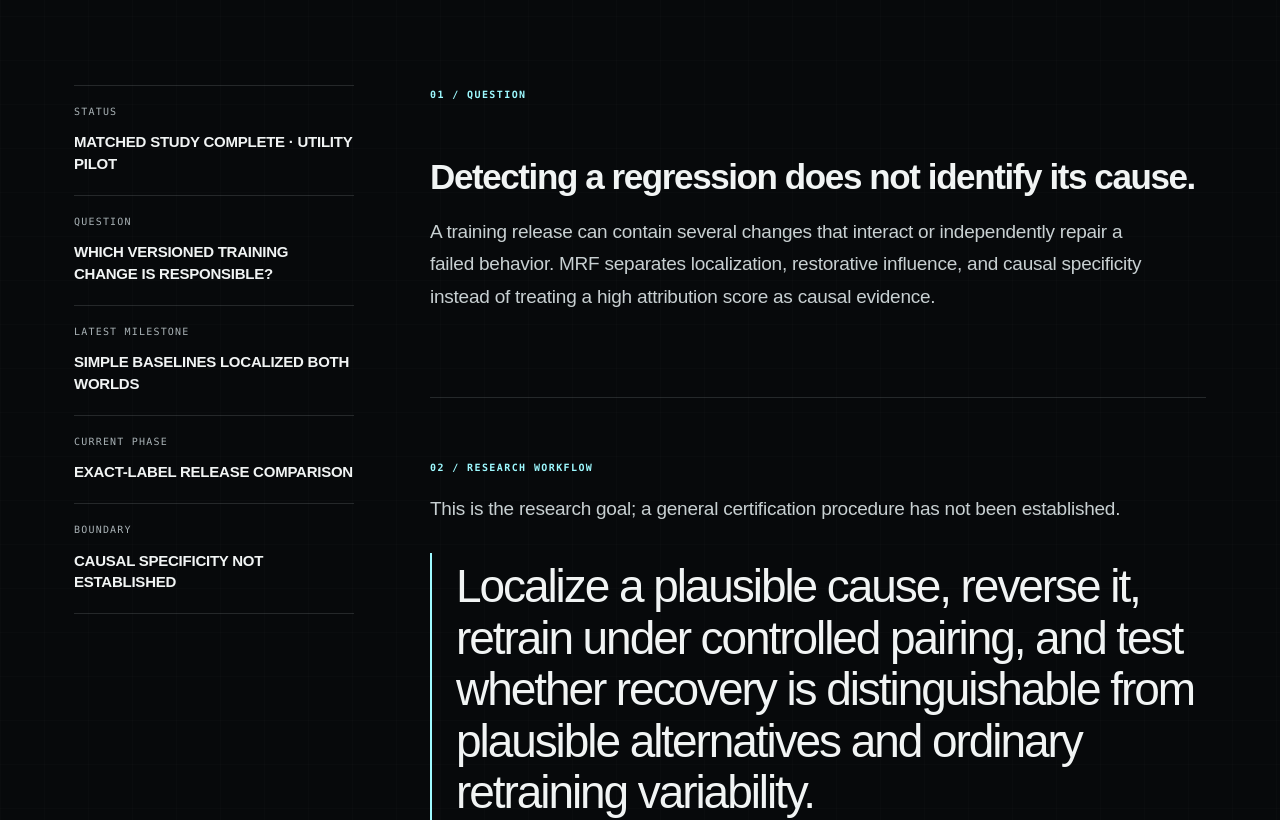
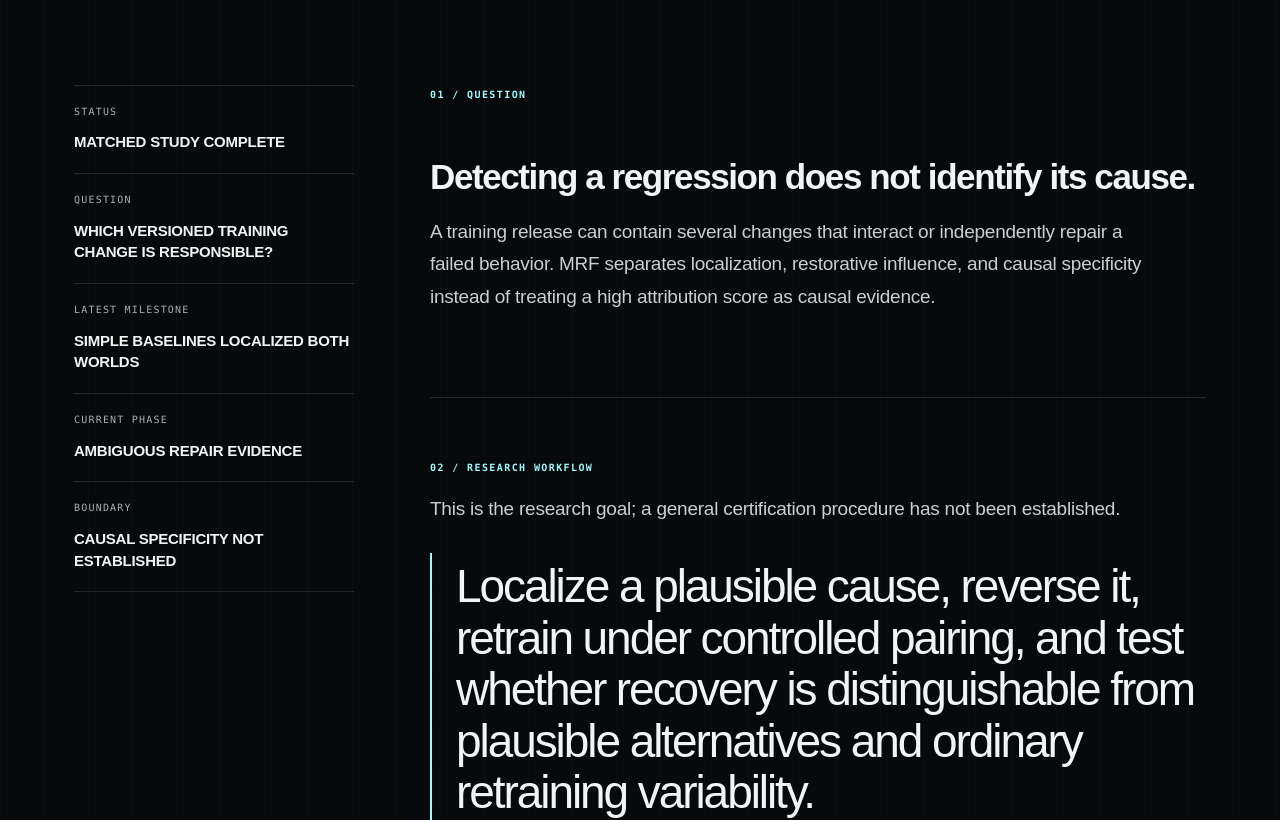
Before and after one commit to Kushrishi/kushrishi.com, a Next.js app: page /research/model-regression-forensics in a window 1280 px wide. Shown: the part 600-1420 px from the top of the page. Built offline with nearby package versions, Linux system fonts and the light colour scheme.

Commit message:
Clarify research narrative

```diff
--- a/app/research/model-regression-forensics/page.tsx
+++ b/app/research/model-regression-forensics/page.tsx
@@ -49,10 +49,10 @@ export default function ResearchPage() {
 
       <section className="research-body">
         <aside className="research-sidebar">
-          <div><span>STATUS</span><strong>MATCHED STUDY COMPLETE · UTILITY PILOT</strong></div>
+          <div><span>STATUS</span><strong>MATCHED STUDY COMPLETE</strong></div>
           <div><span>QUESTION</span><strong>WHICH VERSIONED TRAINING CHANGE IS RESPONSIBLE?</strong></div>
           <div><span>LATEST MILESTONE</span><strong>SIMPLE BASELINES LOCALIZED BOTH WORLDS</strong></div>
-          <div><span>CURRENT PHASE</span><strong>EXACT-LABEL RELEASE COMPARISON</strong></div>
+          <div><span>CURRENT PHASE</span><strong>AMBIGUOUS REPAIR EVIDENCE</strong></div>
           <div><span>BOUNDARY</span><strong>CAUSAL SPECIFICITY NOT ESTABLISHED</strong></div>
         </aside>
 
@@ -143,8 +143,7 @@ export default function ResearchPage() {
               The model-based methods added no top-1 benefit over the simple baselines in this
               design. This is descriptive development evidence from two constructed worlds.
               Known target labels and disjoint candidate label pairs still provide a semantic shortcut.
-              M5 is held pending a focused review of whether causal certification still offers a
-              useful contribution. The benchmark and negative evidence are preserved.
+              The next study asks whether multiple plausible interventions can restore the same behavior, in which case a debugger should abstain from claiming a unique cause.
             </p>
           </section>
 
```
